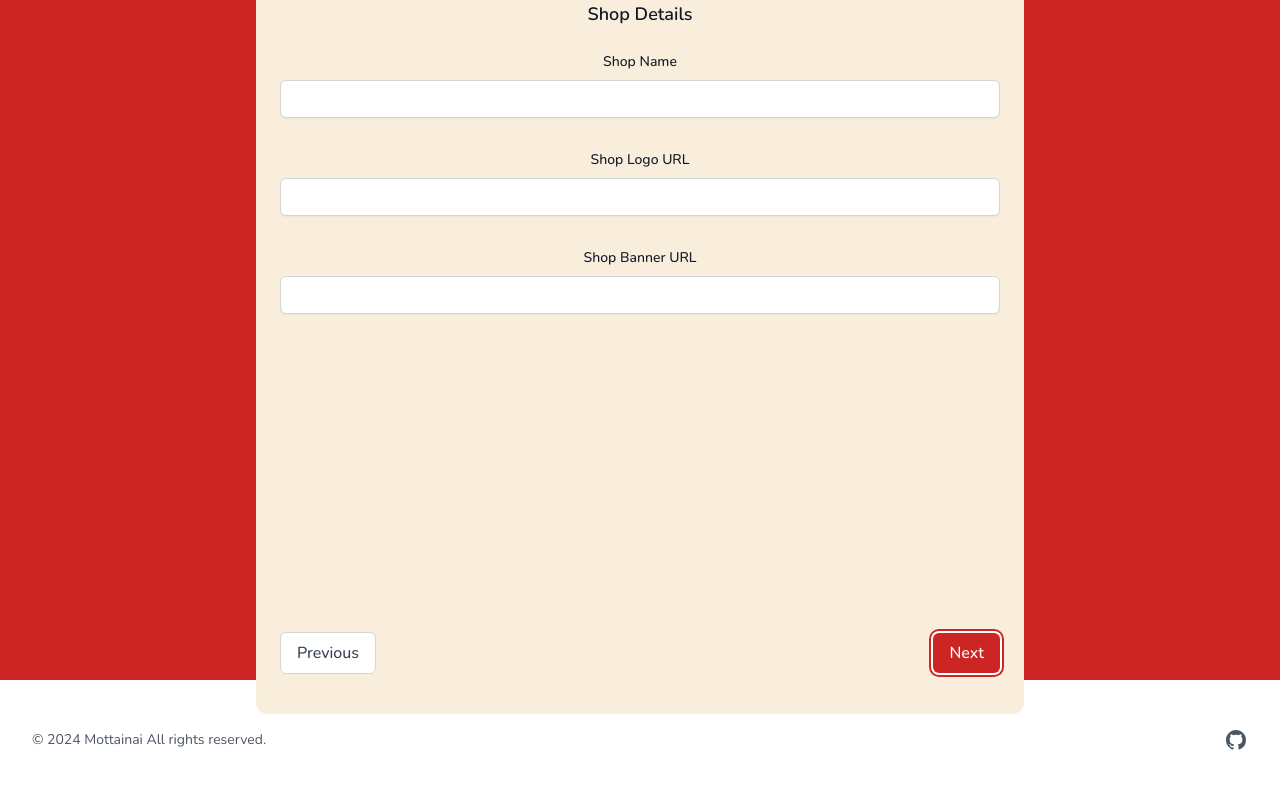
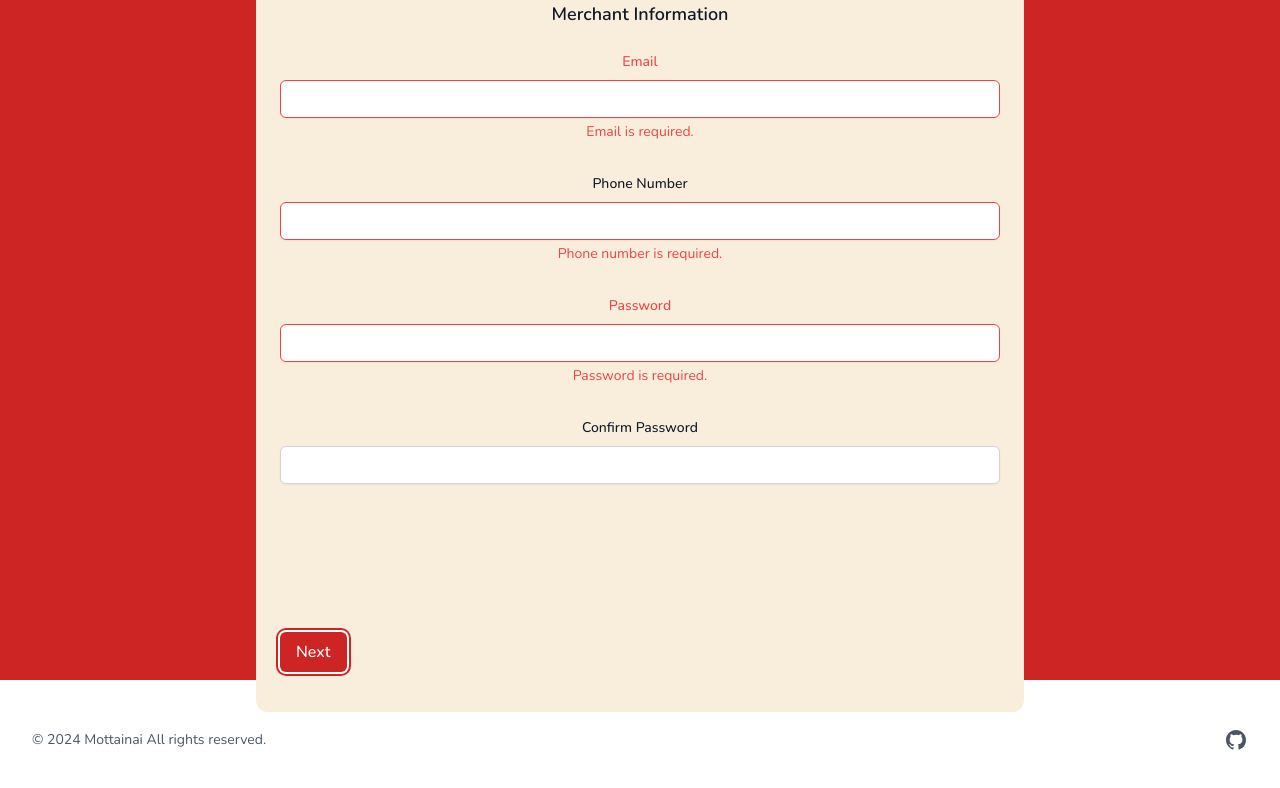
Before and after one commit to BakedPotato101/Mottainai-Landing-Page, a Next.js app: page /signup in a window 1280 px wide. Both pictures are taken after a click on the button "Next". Shown: the part 192-980 px from the top of the page. Built offline with nearby package versions, Linux system fonts and the light colour scheme.

Commit message:
error messages on form fields added

```diff
--- a/app/signup/page.js
+++ b/app/signup/page.js
@@ -25,7 +25,7 @@ export default function SignUp() {
 
   return (
     <div className="w-full h-screen text-center flex justify-center items-center scroll-smooth">
-      {token ? <Success /> : <SupplierForm />}
+      {token && token !== "undefined" ? <Success /> : <SupplierForm />}
     </div>
   );
 }
--- a/components/FormPages/merchantinfo.jsx
+++ b/components/FormPages/merchantinfo.jsx
@@ -1,7 +1,17 @@
-export default function MerchantInfo({ formData, updateFormData }) {
+export default function MerchantInfo({
+  formData,
+  updateFormData,
+  confirmPassword,
+  setConfirmPassword,
+  errors,
+}) {
   const handleChange = (e) => {
     const { name, value } = e.target;
-    updateFormData({ [name]: value });
+    if (name === "confirm_password") {
+      setConfirmPassword(value);
+    } else {
+      updateFormData({ [name]: value });
+    }
   };
 
   return (
@@ -10,10 +20,13 @@ export default function MerchantInfo({ formData, updateFormData }) {
         Merchant Information
       </h2>
       <div className="mt-6 grid grid-cols-1 gap-x-6 gap-y-8 sm:grid-cols-2">
+        {/* Email */}
         <div className="sm:col-span-2">
           <label
             htmlFor="email"
-            className="block text-sm font-medium text-gray-900"
+            className={`block text-sm font-medium ${
+              errors.email ? "text-red-500" : "text-gray-900"
+            }`}
           >
             Email
           </label>
@@ -24,17 +37,50 @@ export default function MerchantInfo({ formData, updateFormData }) {
             value={formData.email}
             onChange={handleChange}
             required
-            className="mt-2 block w-full rounded-md border-gray-300 shadow-sm focus:border-mottai-red focus:ring-mottai-red sm:text-sm"
+            className={`mt-2 block w-full rounded-md border-gray-300 shadow-sm ${
+              errors.email ? "border-red-500 focus:border-red-500" : ""
+            } focus:ring-mottai-red sm:text-sm`}
           />
+          {errors.email && (
+            <p className="text-red-500 text-sm mt-1">{errors.email}</p>
+          )}
         </div>
 
-        {/* New Password */}
+        {/* Phone */}
+        <div className="sm:col-span-2">
+          <label
+            htmlFor="phone"
+            className={`block text-sm font-medium ${
+              errors.phone ? "text-red-500" : "text-gray-900"
+            }`}
+          >
+            Phone Number
+          </label>
+          <input
+            id="phone_number"
+            name="phone_number"
+            type="tel"
+            value={formData.phone_number}
+            onChange={handleChange}
+            required
+            className={`mt-2 block w-full rounded-md border-gray-300 shadow-sm ${
+              errors.phone_number ? "border-red-500 focus:border-red-500" : ""
+            } focus:ring-mottai-red sm:text-sm`}
+          />
+          {errors.phone_number && (
+            <p className="text-red-500 text-sm mt-1">{errors.phone_number}</p>
+          )}
+        </div>
+
+        {/* Password */}
         <div className="sm:col-span-2">
           <label
             htmlFor="password"
-            className="block text-sm font-medium text-gray-900"
+            className={`block text-sm font-medium ${
+              errors.password ? "text-red-500" : "text-gray-900"
+            }`}
           >
-            New Password
+            Password
           </label>
           <input
             id="password"
@@ -43,15 +89,22 @@ export default function MerchantInfo({ formData, updateFormData }) {
             value={formData.password}
             onChange={handleChange}
             required
-            className="mt-2 block w-full rounded-md border-gray-300 shadow-sm focus:border-mottai-red focus:ring-mottai-red sm:text-sm"
+            className={`mt-2 block w-full rounded-md border-gray-300 shadow-sm ${
+              errors.password ? "border-red-500 focus:border-red-500" : ""
+            } focus:ring-mottai-red sm:text-sm`}
           />
+          {errors.password && (
+            <p className="text-red-500 text-sm mt-1">{errors.password}</p>
+          )}
         </div>
 
         {/* Confirm Password */}
         <div className="sm:col-span-2">
           <label
             htmlFor="confirm_password"
-            className="block text-sm font-medium text-gray-900"
+            className={`block text-sm font-medium ${
+              errors.confirm_password ? "text-red-500" : "text-gray-900"
+            }`}
           >
             Confirm Password
           </label>
@@ -59,30 +112,20 @@ export default function MerchantInfo({ formData, updateFormData }) {
             id="confirm_password"
             name="confirm_password"
             type="password"
-            value={formData.confirm_password}
+            value={confirmPassword}
             onChange={handleChange}
             required
-            className="mt-2 block w-full rounded-md border-gray-300 shadow-sm focus:border-mottai-red focus:ring-mottai-red sm:text-sm"
+            className={`mt-2 block w-full rounded-md border-gray-300 shadow-sm ${
+              errors.confirm_password
+                ? "border-red-500 focus:border-red-500"
+                : ""
+            } focus:ring-mottai-red sm:text-sm`}
           />
-        </div>
-
-        {/* Description */}
-        <div className="sm:col-span-2">
-          <label
-            htmlFor="description"
-            className="block text-sm font-medium text-gray-900"
-          >
-            Description
-          </label>
-          <textarea
-            id="description"
-            name="description"
-            rows={4}
-            value={formData.description}
-            onChange={handleChange}
-            required
-            className="mt-2 block w-full rounded-md border-gray-300 shadow-sm focus:border-mottai-red focus:ring-mottai-red sm:text-sm"
-          />
+          {errors.confirm_password && (
+            <p className="text-red-500 text-sm mt-1">
+              {errors.confirm_password}
+            </p>
+          )}
         </div>
       </div>
     </div>
--- a/components/supplierform.jsx
+++ b/components/supplierform.jsx
@@ -4,13 +4,13 @@ import MerchantInfo from "@/components/FormPages/merchantinfo";
 import ShopDetails from "@/components/FormPages/shopdetails";
 import AddressDetails from "@/components/FormPages/addressdetails";
 import PickupTimes from "@/components/FormPages/pickuptimes";
-import { CheckCircleIcon } from "@heroicons/react/20/solid";
-import { ChevronRightIcon } from "@heroicons/react/20/solid";
+import { CheckCircleIcon, ChevronRightIcon } from "@heroicons/react/20/solid";
 
 export default function MerchantOnboardingForm() {
   const [step, setStep] = useState(1);
   const [formData, setFormData] = useState({
     email: "",
+    phone_number: "",
     password: "",
     description: "",
     shop_name: "",
@@ -24,11 +24,70 @@ export default function MerchantOnboardingForm() {
     pickup_start_time: "",
     pickup_end_time: "",
   });
+  const [errors, setErrors] = useState({});
+  const [confirmPassword, setConfirmPassword] = useState("");
 
   const steps = ["Merchant Info", "Shop Details", "Address", "Pickup Times"];
 
-  const handleNext = () => setStep((prev) => Math.min(prev + 1, steps.length));
-  const handlePrev = () => setStep((prev) => Math.max(prev - 1, 1));
+  const validatePasswords = () => {
+    if (!formData.password) {
+      return "Password is required.";
+    }
+    if (formData.password !== confirmPassword) {
+      return "Passwords do not match.";
+    }
+    return null; // No password errors
+  };
+
+  const validateStep = () => {
+    const newErrors = {};
+    const phoneNumberPattern = /^[0-9]{3}-[0-9]{3}-[0-9]{4}$/; // Example: 123-456-7890
+
+    if (step === 1) {
+      if (!formData.email) newErrors.email = "Email is required.";
+      if (!formData.phone_number) {
+        newErrors.phone_number = "Phone number is required.";
+      } else if (!phoneNumberPattern.test(formData.phone_number)) {
+        newErrors.phone_number =
+          "Phone number must be in the format 123-456-7890.";
+      }
+      const passwordError = validatePasswords();
+      if (passwordError) newErrors.password = passwordError;
+    } else if (step === 2) {
+      if (!formData.shop_name) newErrors.shop_name = "Shop name is required.";
+      if (!formData.shop_logo_url)
+        newErrors.shop_logo_url = "Shop logo URL is required.";
+      if (!formData.shop_banner_url)
+        newErrors.shop_banner_url = "Shop banner URL is required.";
+    } else if (step === 3) {
+      if (!formData.address_1)
+        newErrors.address_1 = "Address line 1 is required.";
+      if (!formData.city) newErrors.city = "City is required.";
+      if (!formData.state) newErrors.state = "State is required.";
+      if (!formData.zipcode) newErrors.zipcode = "ZIP Code is required.";
+    } else if (step === 4) {
+      if (!formData.pickup_start_time)
+        newErrors.pickup_start_time = "Pickup start time is required.";
+      if (!formData.pickup_end_time)
+        newErrors.pickup_end_time = "Pickup end time is required.";
+    }
+
+    setErrors(newErrors);
+    return Object.keys(newErrors).length === 0;
+  };
+
+
+  const handleNext = () => {
+    if (validateStep()) {
+      setErrors({});
+      setStep((prev) => Math.min(prev + 1, steps.length));
+    }
+  };
+
+  const handlePrev = () => {
+    setErrors({});
+    setStep((prev) => Math.max(prev - 1, 1));
+  };
 
   const updateFormData = (newData) => {
     setFormData((prev) => ({ ...prev, ...newData }));
@@ -36,11 +95,7 @@ export default function MerchantOnboardingForm() {
 
   const handleSubmit = async (e) => {
     e.preventDefault();
-
-    // Exclude confirm_password from the form data
-    const { confirm_password, ...dataToSend } = formData;
-
-    console.log("Form data being sent:", dataToSend);
+    if (!validateStep()) return;
 
     try {
       const response = await fetch(
@@ -50,20 +105,26 @@ export default function MerchantOnboardingForm() {
           headers: {
             "Content-Type": "application/json",
           },
-          body: JSON.stringify(dataToSend),
+          body: JSON.stringify(formData),
         }
       );
+
+      if (!response.ok) {
+        const errorData = await response.json();
+        throw new Error(errorData.message || "An error occurred.");
+      }
 
       const result = await response.json();
       console.log("Server response:", result);
       localStorage.setItem("merchant_token", result.token);
     } catch (error) {
       console.error("Error submitting form:", error);
+      setErrors({ server: error.message });
     }
   };
 
   return (
-    <div className="w-full bg-mottai-tan pb-10 md:rounded-xl my-10 mx-0 md:mx-4 lg:mx-8 xl:mx-64 xl:mb-auto">
+    <div className="w-full bg-mottai-tan pb-10 md:rounded-xl my-10 mx-4 lg:mx-8 xl:mx-64 xl:mb-auto">
       {/* Status Bar */}
       <div className="flex flex-wrap justify-center gap-4 py-4">
         {steps.map((stepName, index) => (
@@ -102,38 +163,41 @@ export default function MerchantOnboardingForm() {
         className="w-full max-w-5xl mx-auto px-4 sm:px-6 pt-4"
         onSubmit={step === 4 ? handleSubmit : (e) => e.preventDefault()}
       >
-        <div className="relative h-[750px] sm:h-[600px] md:h-[600px] lg:h-[600px] transition-all duration-500">
+        {errors.server && (
+          <div className="mb-4 p-4 bg-red-100 text-red-700 rounded-md">
+            {errors.server}
+          </div>
+        )}
+        <div className="relative h-[750px] sm:h-[600px] transition-all duration-500">
           {step === 1 && (
-            <div className="absolute inset-0">
             <MerchantInfo
               formData={formData}
               updateFormData={updateFormData}
+              confirmPassword={confirmPassword}
+              setConfirmPassword={setConfirmPassword}
+              errors={errors}
             />
-            </div>
           )}
           {step === 2 && (
-            <div className="absolute inset-0">
             <ShopDetails
               formData={formData}
               updateFormData={updateFormData}
+              errors={errors}
             />
-            </div>
           )}
           {step === 3 && (
-            <div className="absolute inset-0">
             <AddressDetails
               formData={formData}
               updateFormData={updateFormData}
+              errors={errors}
             />
-            </div>
           )}
           {step === 4 && (
-            <div className="absolute inset-0">
             <PickupTimes
               formData={formData}
               updateFormData={updateFormData}
+              errors={errors}
             />
-            </div>
           )}
         </div>
 
```
Also changed, not shown: components/FormPages/shopdetails.jsx (+18 -0 lines). Lines whose indentation alone changed are shown as unchanged.
